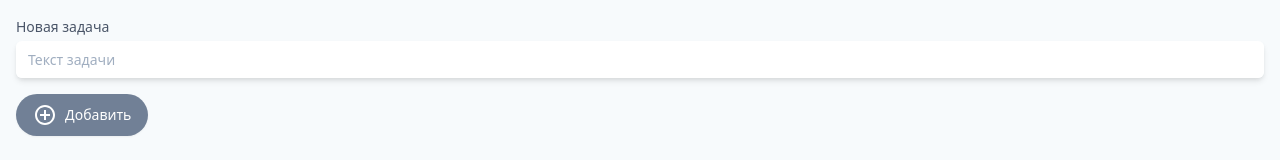
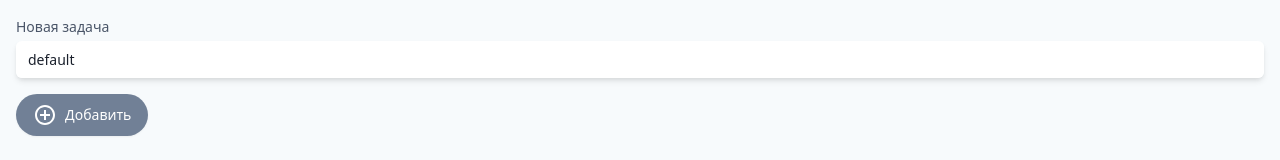
Before and after one commit to arh0n/testToDoApp, a Vue app: page / in a window 1280 px wide. Shown: the top 160 px of the page. Built offline with nearby package versions, Linux system fonts and the light colour scheme.

Commit message:
initial commit 02

```diff
--- a/src/App.vue
+++ b/src/App.vue
@@ -10,6 +10,7 @@
             >
             <div class="mt-1 relative rounded-md shadow-md">
               <input
+								v-model="newtodo"
                 type="text"
                 name="newtask"
                 id="newtask"
@@ -84,6 +85,13 @@
 <script>
 export default {
   name: "App",
+
+	data() {
+		return {
+			newtodo: "default"
+		};
+
+	}
 };
 </script>
 
```
